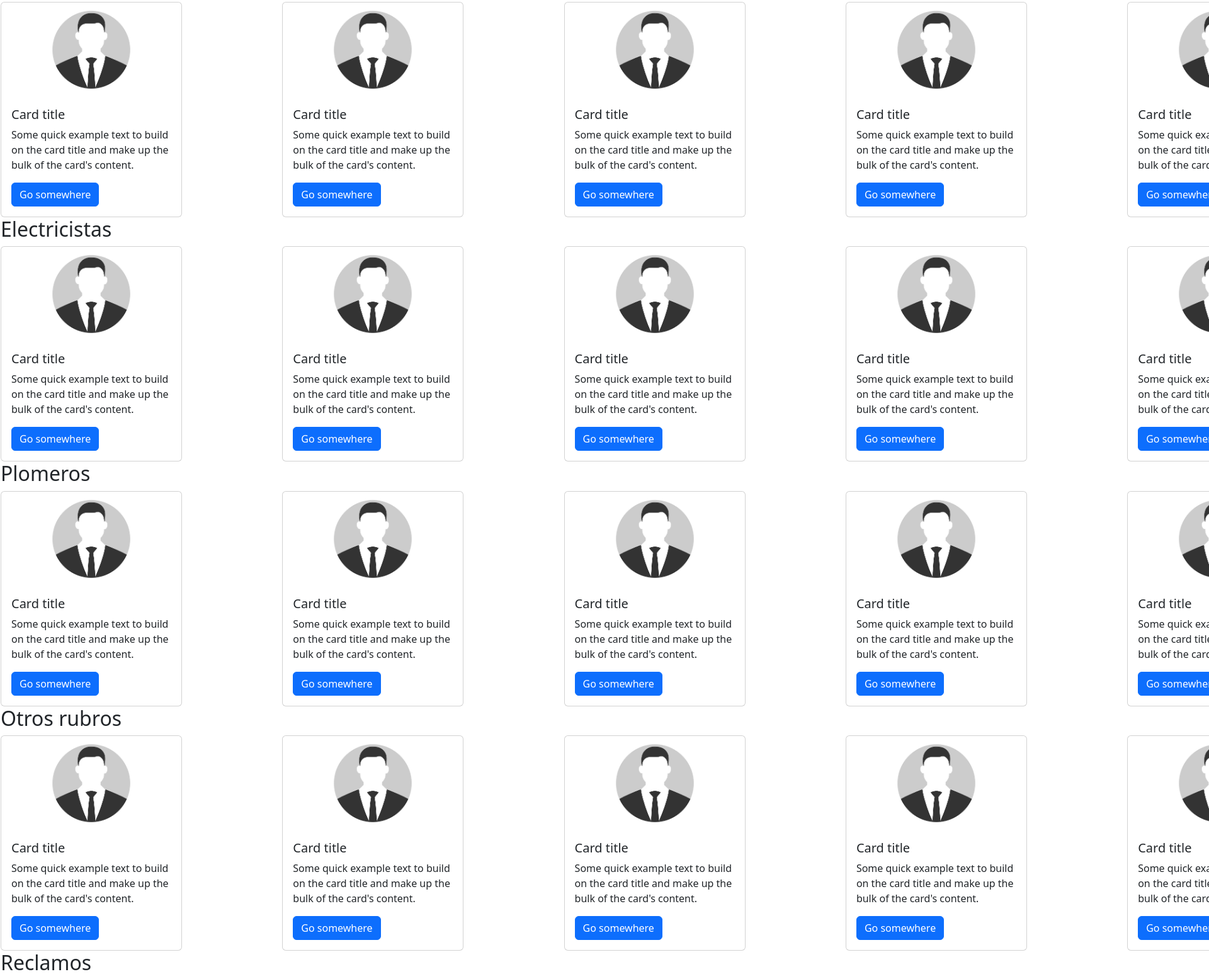
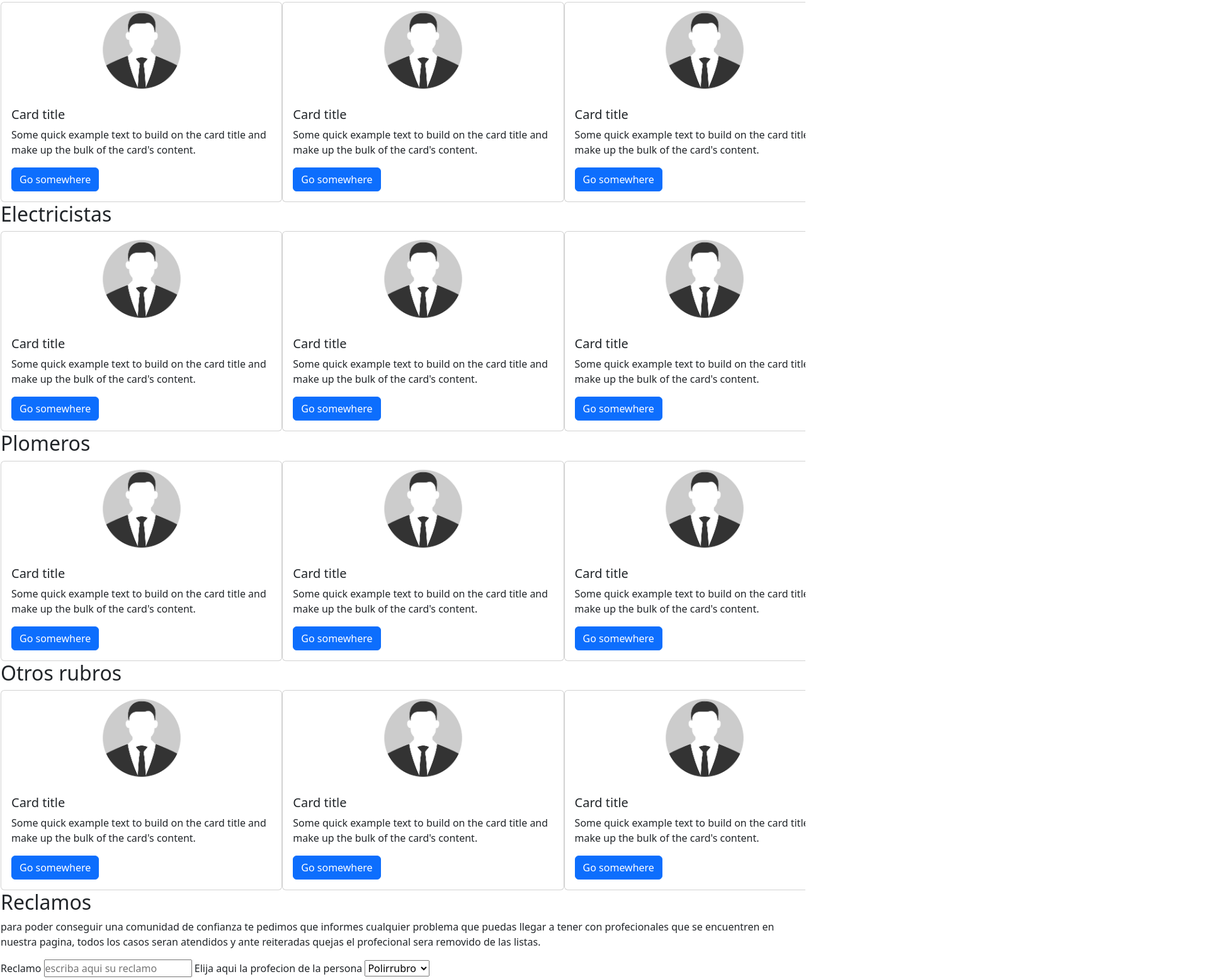
Before and after one commit to EsGuFrPourpour/workerspages, a plain HTML site: page index.html in a window 1280 px wide. Shown: the part 883-2438 px from the top of the page at 63% size, 1920 px wide, since content can reach past the window. Drawn offline with nearby package versions, Linux system fonts and the light colour scheme.

Commit message:
arreglos en el responsive de las cards en todas las paginas

```diff
--- a/css/styles.css
+++ b/css/styles.css
@@ -102,6 +102,7 @@ display: grid;
 grid-auto-flow: column ;
 grid-auto-columns: 35%;
 overscroll-behavior-inline: contain;
+overflow: scroll;
 }
 .ListaHorizontal img{
     width: 150px;
@@ -110,6 +111,9 @@ overscroll-behavior-inline: contain;
 .card{
 align-items: center;
 z-index: 1;
+}
+.card-body{
+    align-items: center;
 }
 /*end UL styles
 -----------------------------
@@ -190,4 +194,8 @@ width: 100%;
         height: 10vw;
         font-size: small;
     }
+    footer p {
+        padding: 4px;
+        font-size: 12px ;
+    }
 }
--- a/index.html
+++ b/index.html
@@ -96,7 +96,7 @@
                     <article>
                         <h2>Albañiles</h2>
                         <div class="ListaHorizontal">
-                                 <div class="card" style="width: 18rem;">
+                                 <div class="card">
                                     <img src="img/perfil-usuario-silueta-masculina.png" class="card-img-top" alt="...">
                                     <div class="card-body">
                                       <h5 class="card-title">Card title</h5>
@@ -104,7 +104,7 @@
                                       <a href="#" class="btn btn-primary">Go somewhere</a>
                                     </div>
                                   </div>
-                                  <div class="card" style="width: 18rem;">
+                                  <div class="card">
                                     <img src="img/perfil-usuario-silueta-masculina.png" class="card-img-top" alt="...">
                                     <div class="card-body">
                                       <h5 class="card-title">Card title</h5>
@@ -112,7 +112,7 @@
                                       <a href="#" class="btn btn-primary">Go somewhere</a>
                                     </div>
                                   </div>
-                                  <div class="card" style="width: 18rem;">
+                                  <div class="card">
                                     <img src="img/perfil-usuario-silueta-masculina.png" class="card-img-top" alt="...">
                                     <div class="card-body">
                                       <h5 class="card-title">Card title</h5>
@@ -120,7 +120,7 @@
                                       <a href="#" class="btn btn-primary">Go somewhere</a>
                                     </div>
                                   </div>
-                                  <div class="card" style="width: 18rem;">
+                                  <div class="card">
                                     <img src="img/perfil-usuario-silueta-masculina.png" class="card-img-top" alt="...">
                                     <div class="card-body">
                                       <h5 class="card-title">Card title</h5>
@@ -128,7 +128,7 @@
                                       <a href="#" class="btn btn-primary">Go somewhere</a>
                                     </div>
                                   </div>
-                                  <div class="card" style="width: 18rem;">
+                                  <div class="card">
                                     <img src="img/perfil-usuario-silueta-masculina.png" class="card-img-top" alt="...">
                                     <div class="card-body">
                                       <h5 class="card-title">Card title</h5>
@@ -136,7 +136,7 @@
                                       <a href="#" class="btn btn-primary">Go somewhere</a>
                                     </div>
                                   </div>
-                                  <div class="card" style="width: 18rem;">
+                                  <div class="card">
                                     <img src="img/perfil-usuario-silueta-masculina.png" class="card-img-top" alt="...">
                                     <div class="card-body">
                                       <h5 class="card-title">Card title</h5>
@@ -149,7 +149,7 @@
                     <article>
                         <h2>Electricistas</h2>
                         <div class="ListaHorizontal">
-                                  <div class="card" style="width: 18rem;">
+                                  <div class="card">
                                     <img src="img/perfil-usuario-silueta-masculina.png" class="card-img-top" alt="...">
                                     <div class="card-body">
                                       <h5 class="card-title">Card title</h5>
@@ -157,7 +157,7 @@
                                       <a href="#" class="btn btn-primary">Go somewhere</a>
                                     </div>
                                   </div>
-                                  <div class="card" style="width: 18rem;">
+                                  <div class="card">
                                     <img src="img/perfil-usuario-silueta-masculina.png" class="card-img-top" alt="...">
                                     <div class="card-body">
                                       <h5 class="card-title">Card title</h5>
@@ -165,7 +165,7 @@
                                       <a href="#" class="btn btn-primary">Go somewhere</a>
                                     </div>
                                   </div>
-                                  <div class="card" style="width: 18rem;">
+                                  <div class="card">
                                     <img src="img/perfil-usuario-silueta-masculina.png" class="card-img-top" alt="...">
                                     <div class="card-body">
                                       <h5 class="card-title">Card title</h5>
@@ -173,7 +173,7 @@
                                       <a href="#" class="btn btn-primary">Go somewhere</a>
                                     </div>
                                   </div>
-                                  <div class="card" style="width: 18rem;">
+                                  <div class="card">
                                     <img src="img/perfil-usuario-silueta-masculina.png" class="card-img-top" alt="...">
                                     <div class="card-body">
                                       <h5 class="card-title">Card title</h5>
@@ -181,7 +181,7 @@
                                       <a href="#" class="btn btn-primary">Go somewhere</a>
                                     </div>
                                   </div>
-                                  <div class="card" style="width: 18rem;">
+                                  <div class="card">
                                     <img src="img/perfil-usuario-silueta-masculina.png" class="card-img-top" alt="...">
                                     <div class="card-body">
                                       <h5 class="card-title">Card title</h5>
@@ -189,7 +189,7 @@
                                       <a href="#" class="btn btn-primary">Go somewhere</a>
                                     </div>
                                   </div>
-                                  <div class="card" style="width: 18rem;">
+                                  <div class="card">
                                     <img src="img/perfil-usuario-silueta-masculina.png" class="card-img-top" alt="...">
                                     <div class="card-body">
                                       <h5 class="card-title">Card title</h5>
@@ -202,7 +202,7 @@
                     <article>
                         <h2>Plomeros</h2>
                         <div class="ListaHorizontal">
-                                  <div class="card" style="width: 18rem;">
+                                  <div class="card">
                                     <img src="img/perfil-usuario-silueta-masculina.png" class="card-img-top" alt="...">
                                     <div class="card-body">
                                       <h5 class="card-title">Card title</h5>
@@ -210,7 +210,7 @@
                                       <a href="#" class="btn btn-primary">Go somewhere</a>
                                     </div>
                                   </div>
-                                  <div class="card" style="width: 18rem;">
+                                  <div class="card">
                                     <img src="img/perfil-usuario-silueta-masculina.png" class="card-img-top" alt="...">
                                     <div class="card-body">
                                       <h5 class="card-title">Card title</h5>
@@ -218,7 +218,7 @@
                                       <a href="#" class="btn btn-primary">Go somewhere</a>
                                     </div>
                                   </div>
-                                  <div class="card" style="width: 18rem;">
+                                  <div class="card">
                                     <img src="img/perfil-usuario-silueta-masculina.png" class="card-img-top" alt="...">
                                     <div class="card-body">
                                       <h5 class="card-title">Card title</h5>
@@ -226,7 +226,7 @@
                                       <a href="#" class="btn btn-primary">Go somewhere</a>
                                     </div>
                                   </div>
-                                  <div class="card" style="width: 18rem;">
+                                  <div class="card">
                                     <img src="img/perfil-usuario-silueta-masculina.png" class="card-img-top" alt="...">
                                     <div class="card-body">
                                       <h5 class="card-title">Card title</h5>
@@ -234,7 +234,7 @@
                                       <a href="#" class="btn btn-primary">Go somewhere</a>
                                     </div>
                                   </div>
-                                  <div class="card" style="width: 18rem;">
+                                  <div class="card">
                                     <img src="img/perfil-usuario-silueta-masculina.png" class="card-img-top" alt="...">
                                     <div class="card-body">
                                       <h5 class="card-title">Card title</h5>
@@ -242,7 +242,7 @@
                                       <a href="#" class="btn btn-primary">Go somewhere</a>
                                     </div>
                                   </div>
-                                  <div class="card" style="width: 18rem;">
+                                  <div class="card">
                                     <img src="img/perfil-usuario-silueta-masculina.png" class="card-img-top" alt="...">
                                     <div class="card-body">
                                       <h5 class="card-title">Card title</h5>
@@ -255,7 +255,7 @@
                     <article>
                         <h2>Otros rubros</h2>
                         <div class="ListaHorizontal">
-                                  <div class="card" style="width: 18rem;">
+                                  <div class="card">
                                     <img src="img/perfil-usuario-silueta-masculina.png" class="card-img-top" alt="...">
                                     <div class="card-body">
                                       <h5 class="card-title">Card title</h5>
@@ -263,7 +263,7 @@
                                       <a href="#" class="btn btn-primary">Go somewhere</a>
                                     </div>
                                   </div>
-                                  <div class="card" style="width: 18rem;">
+                                  <div class="card">
                                     <img src="img/perfil-usuario-silueta-masculina.png" class="card-img-top" alt="...">
                                     <div class="card-body">
                                       <h5 class="card-title">Card title</h5>
@@ -271,7 +271,7 @@
                                       <a href="#" class="btn btn-primary">Go somewhere</a>
                                     </div>
                                   </div>
-                                  <div class="card" style="width: 18rem;">
+                                  <div class="card">
                                     <img src="img/perfil-usuario-silueta-masculina.png" class="card-img-top" alt="...">
                                     <div class="card-body">
                                       <h5 class="card-title">Card title</h5>
@@ -279,7 +279,7 @@
                                       <a href="#" class="btn btn-primary">Go somewhere</a>
                                     </div>
                                   </div>
-                                  <div class="card" style="width: 18rem;">
+                                  <div class="card">
                                     <img src="img/perfil-usuario-silueta-masculina.png" class="card-img-top" alt="...">
                                     <div class="card-body">
                                       <h5 class="card-title">Card title</h5>
@@ -287,7 +287,7 @@
                                       <a href="#" class="btn btn-primary">Go somewhere</a>
                                     </div>
                                   </div>
-                                  <div class="card" style="width: 18rem;">
+                                  <div class="card">
                                     <img src="img/perfil-usuario-silueta-masculina.png" class="card-img-top" alt="...">
                                     <div class="card-body">
                                       <h5 class="card-title">Card title</h5>
@@ -295,7 +295,7 @@
                                       <a href="#" class="btn btn-primary">Go somewhere</a>
                                     </div>
                                   </div>
-                                  <div class="card" style="width: 18rem;">
+                                  <div class="card">
                                     <img src="img/perfil-usuario-silueta-masculina.png" class="card-img-top" alt="...">
                                     <div class="card-body">
                                       <h5 class="card-title">Card title</h5>
```
Also changed, not shown: pages/Electricistas.html (+7 -7 lines), pages/OtrosRubros.html (+6 -6 lines), pages/albañiles.html (+8 -10 lines), pages/plomeros.html (+6 -6 lines), pages/polirrubros.html (+6 -6 lines).
